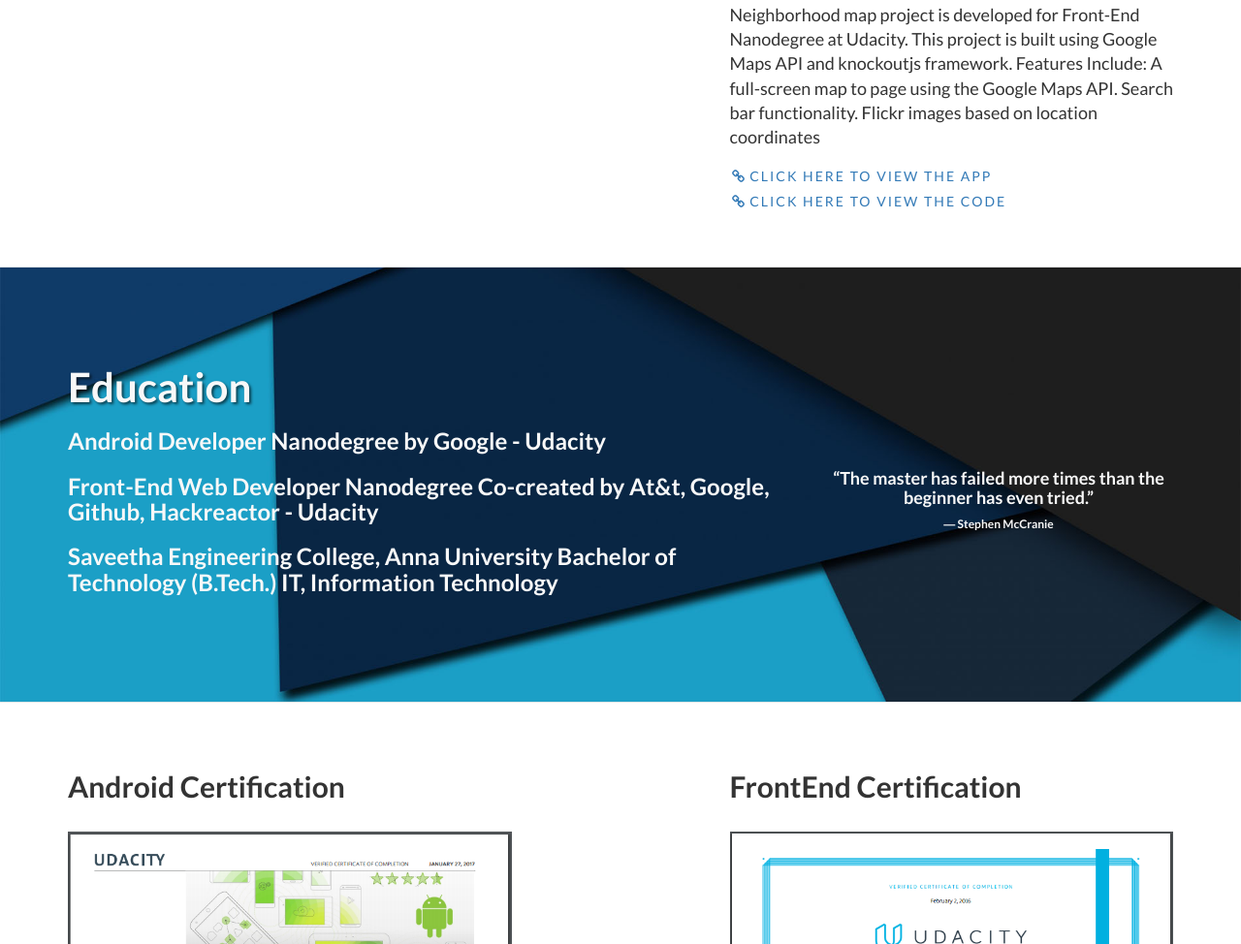
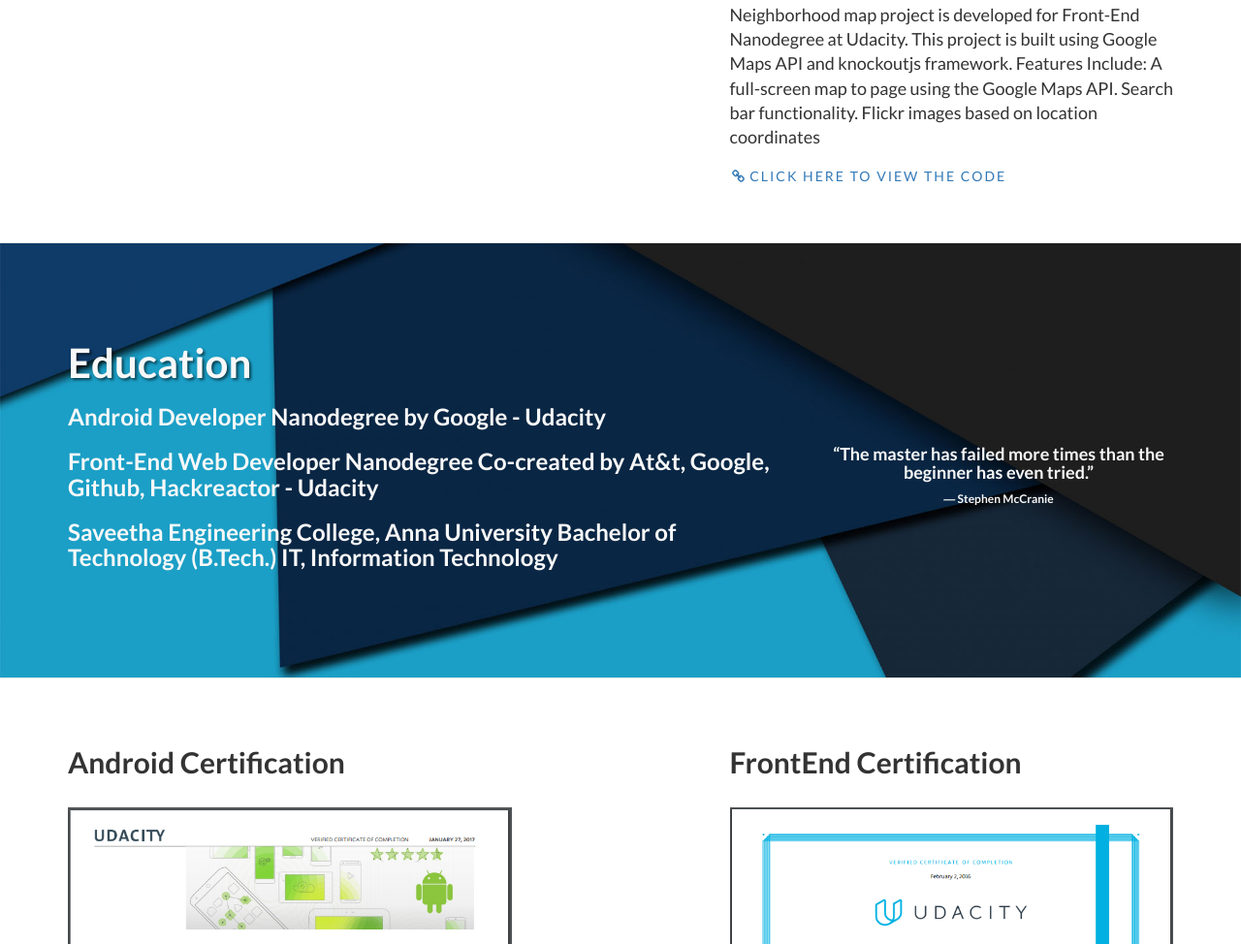
Before and after one commit to DhayanandBaskar/dhayanandb.github.io, a plain HTML site: page index.html in a window 1280 px wide. Shown: the part 2569-3543 px from the top of the page at 97% size. Drawn offline with Linux system fonts and the light colour scheme; files whose address does not match are found by name.

Commit message:
Update index.html

```diff
--- a/index.html
+++ b/index.html
@@ -196,7 +196,6 @@
                     <h2 class="section-heading">Neighborbood Map Project</h2>
                     <h4>JavaScript</h4>
                     <p class="lead">Neighborhood map project is developed for Front-End Nanodegree at Udacity. This project is built using Google Maps API and knockoutjs framework. Features Include: A full-screen map to page using the Google Maps API. Search bar functionality. Flickr images based on location coordinates</p>
-                    <h5><a target="_blank" href="http://dhayanand.com/apps/Neighborhood/"><i class="fa fa-link fa-fw"></i> <span class="network-name">Click here to view the app</span></a></h5>
                     <h5><a target="_blank" href="https://github.com/DhayanandBaskar/NeighborhoodMapProject"><i class="fa fa-link fa-fw"></i> <span class="network-name">Click here to view the code</span></a></h5>
                 </div>
                 <div class="col-lg-5 col-sm-pull-6  col-sm-6">
```
